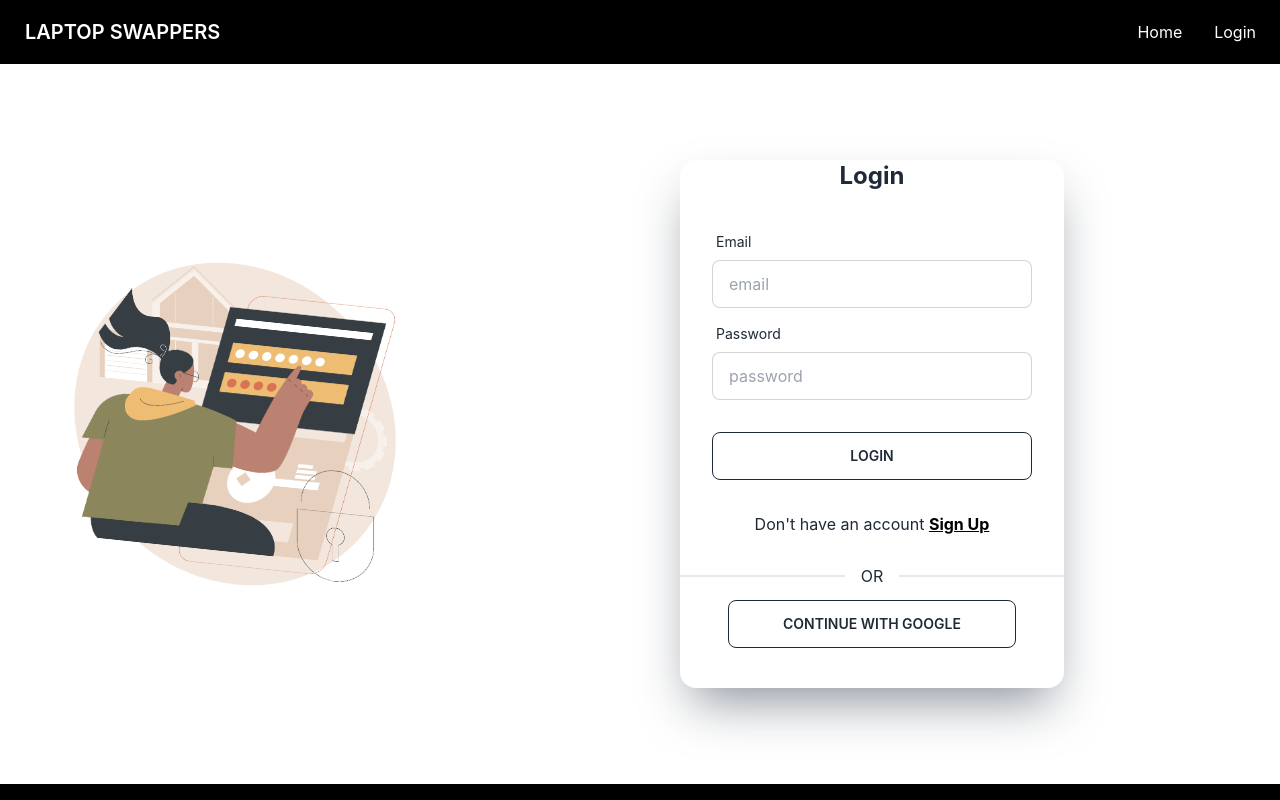
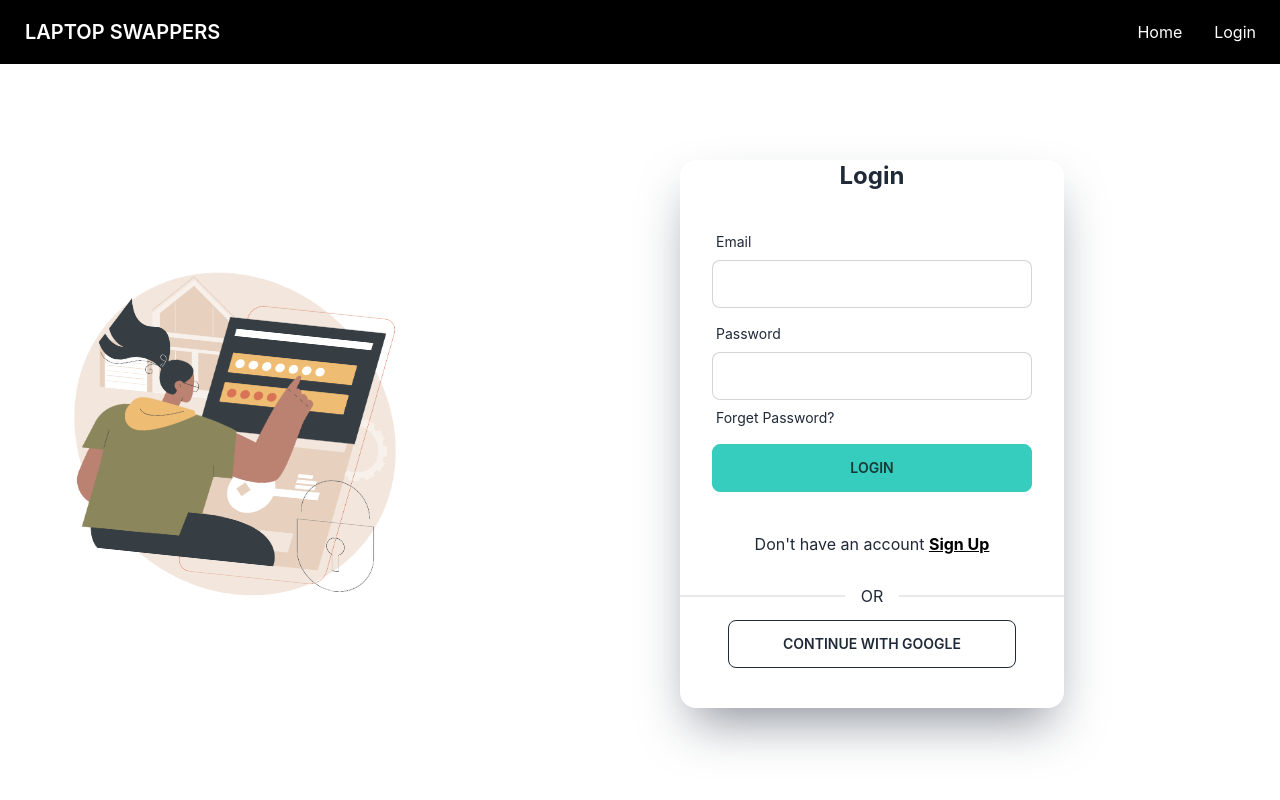
Before and after one commit to Marjan-001/assignment-12-laptop-resale-client, a React (Create React App) app: page /login in a window 1280 px wide. Shown: the top 800 px of the page. Built offline with nearby package versions, Linux system fonts and the light colour scheme; no server answers.

Commit message:
login signup

```diff
--- a/package.json
+++ b/package.json
@@ -11,6 +11,7 @@
     "react": "^18.2.0",
     "react-dom": "^18.2.0",
     "react-hook-form": "^7.39.5",
+    "react-hot-toast": "^2.4.0",
     "react-router-dom": "^6.4.3",
     "react-scripts": "5.0.1",
     "web-vitals": "^2.1.4"
--- a/src/App.js
+++ b/src/App.js
@@ -1,5 +1,6 @@
 
 import { RouterProvider } from 'react-router-dom';
+import { Toaster } from 'react-hot-toast';
 import './App.css';
 import router from './Routes/Routes';
 
@@ -7,6 +8,7 @@ function App() {
   return (
     <div className='max-w-[1440px] mx-auto'>
       <RouterProvider router={router}></RouterProvider>
+      <Toaster></Toaster>
     </div>
   );
 }
--- a/src/Pages/Login/Login.js
+++ b/src/Pages/Login/Login.js
@@ -1,7 +1,33 @@
-import React from 'react';
-import { Link } from 'react-router-dom';
+import React, { useContext, useState } from 'react';
+import { Link, useLocation, useNavigate } from 'react-router-dom';
+import { useForm } from 'react-hook-form';
 import log from '../../assets/images/Login.jpg'
+import { AuthContext } from '../../contexts/AuthProvider';
 const Login = () => {
+
+    const { register, formState: { errors }, handleSubmit } = useForm();
+    const { signIn } = useContext(AuthContext);
+    const [loginError, setLoginError] = useState('');
+    const location = useLocation();
+    const navigate = useNavigate();
+
+    const from = location.state?.from?.pathname || '/';
+
+    const handleLogin = data => {
+        console.log(data);
+        setLoginError('');
+        signIn(data.email, data.password)
+            .then(result => {
+                const user = result.user;
+                console.log(user);
+                navigate(from, { replace: true });
+            })
+            .catch(error => {
+                console.log(error.message)
+                setLoginError(error.message);
+            });
+    }
+
     return (
         <div className="hero  w-full my-20 ">
             <div className="hero-content grid gap-20 md:grid-cols-2 flex-col  lg:flex-row">
@@ -10,22 +36,30 @@ const Login = () => {
                 </div>
                 <div className="card flex-shrink-0 w-full max-w-sm shadow-2xl bg-base-100 shadow-slate-800/50">
                     <h1 className="text-2xl text-center font-bold">Login</h1>
-                    <form className="card-body">
-                        <div className="form-control">
-                            <label className="label">
-                                <span className="label-text">Email</span>
-                            </label>
-                            <input type="text" name='email' placeholder="email" className="input input-bordered" />
+                    <form onSubmit={handleSubmit(handleLogin)} className="card-body">
+                        <div className="form-control w-full max-w-xs">
+                            <label className="label"> <span className="label-text">Email</span></label>
+                            <input type="text"
+                                {...register("email", {
+                                    required: "Email Address is required"
+                                })}
+                                className="input input-bordered w-full max-w-xs" />
+                            {errors.email && <p className='text-red-600'>{errors.email?.message}</p>}
                         </div>
-                        <div className="form-control">
-                            <label className="label">
-                                <span className="label-text">Password</span>
-                            </label>
-                            <input type="password" name='password' placeholder="password" className="input input-bordered" />
-
+                        <div className="form-control w-full max-w-xs">
+                            <label className="label"> <span className="label-text">Password</span></label>
+                            <input type="password"
+                                {...register("password", {
+                                    required: "Password is required",
+                                    minLength: { value: 6, message: 'Password must be 6 characters or longer' }
+                                })}
+                                className="input input-bordered w-full max-w-xs" />
+                            <label className="label"> <span className="label-text">Forget Password?</span></label>
+                            {errors.password && <p className='text-red-600'>{errors.password?.message}</p>}
                         </div>
-                        <div className="form-control mt-6">
-                            <input className="btn btn-ghost btn-outline" type="submit" value="Login" />
+                        <input className='btn btn-accent w-full' value="Login" type="submit" />
+                        <div>
+                            {loginError && <p className='text-red-600'>{loginError}</p>}
                         </div>
                     </form>
                     <p className='text-center mb-4'>Don't have an account <Link className='text-black font-bold btn-link' to="/signup">Sign Up</Link> </p>
--- a/src/Pages/SignUp/SignUp.js
+++ b/src/Pages/SignUp/SignUp.js
@@ -1,10 +1,37 @@
-import React from 'react';
-import { Link } from 'react-router-dom';
+import React, { useContext, useState } from 'react';
+import { Link, useNavigate } from 'react-router-dom';
 import { useForm } from 'react-hook-form';
+import toast from 'react-hot-toast';
 import log from '../../assets/images/Login.jpg'
+import { AuthContext } from '../../contexts/AuthProvider';
 
 const SignUp = () => {
-    const { register, formState: { errors } } = useForm();
+    const { register, handleSubmit, formState: { errors } } = useForm();
+    const { createUser, updateUser } = useContext(AuthContext);
+    const [signUpError, setSignUPError] = useState('')
+    const navigate = useNavigate();
+    const handleSignUp = (data) => {
+        setSignUPError('');
+        createUser(data.email, data.password)
+            .then(result => {
+                const user = result.user;
+                console.log(user);
+                toast('User Created Successfully.')
+                const userInfo = {
+                    displayName: data.name
+                }
+                updateUser(userInfo)
+                    .then(() => {
+                        navigate('/');
+                    })
+                    .catch(err => console.log(err));
+            })
+            .catch(error => {
+                console.log(error)
+                setSignUPError(error.message)
+            });
+
+    }
     return (
         <div className="hero mx-auto  w-full my-20 ">
             <div className="hero-content grid gap-20 md:grid-cols-2 flex-col  lg:flex-row">
@@ -13,7 +40,7 @@ const SignUp = () => {
                 </div>
                 <div className="card flex-shrink-0 w-full max-w-sm shadow-2xl bg-base-100 shadow-slate-800/50">
                     <h1 className="text-2xl text-center font-bold">Sign up</h1>
-                    <form className="card-body">
+                    <form onSubmit={handleSubmit(handleSignUp)} className="card-body">
                         <div className="form-control w-full max-w-xs">
                             <label className="label"> <span className="label-text">Name</span></label>
                             <input type="text" {...register("name", {
@@ -38,7 +65,7 @@ const SignUp = () => {
                             {errors.password && <p className='text-red-500'>{errors.password.message}</p>}
                         </div>
                         <input className='btn btn-outline w-full mt-4' value="Sign Up" type="submit" />
-                        {/* {signUpError && <p className='text-red-600'>{signUpError}</p>} */}
+                        {signUpError && <p className='text-red-600'>{signUpError}</p>}
                     </form>
                     <p className='text-center mb-4'>Already have an account? <Link className='text-black font-bold btn-link' to="/login">Log in</Link> </p>
 
--- a/src/Shared/Navbar/Navbar.js
+++ b/src/Shared/Navbar/Navbar.js
@@ -1,11 +1,28 @@
-import React from 'react';
+import React, { useContext } from 'react';
 import { Link } from 'react-router-dom';
+import { AuthContext } from '../../contexts/AuthProvider';
+
 
 
 const Navbar = () => {
+    const { user, logOut } = useContext(AuthContext);
+
+    const handleLogOut = () => {
+        logOut()
+            .then(() => { })
+            .catch(err => console.log(err));
+    }
     const menuItems = <React.Fragment>
         <li><Link to="/">Home</Link></li>
-        <li><Link to="/login">Login</Link></li>
+
+        {
+            user?.uid ? <>
+                <li><button onClick={handleLogOut}>Sign out</button></li>
+            </>
+                :
+                <li><Link to="/login">Login</Link></li>
+        }
+
     </React.Fragment>
     return (
         <div className="navbar bg-black flex justify-between">
--- a/src/contexts/AuthProvider.js
+++ b/src/contexts/AuthProvider.js
@@ -0,0 +1,51 @@
+import React, { createContext, useEffect, useState } from 'react';
+import { createUserWithEmailAndPassword, updateProfile, onAuthStateChanged, signOut, signInWithEmailAndPassword, getAuth } from 'firebase/auth'
+import app from '../firebase.config';
+
+export const AuthContext = createContext();
+
+const auth = getAuth(app);
+
+const AuthProvider = ({ children }) => {
+
+    const [user, setUser] = useState(null);
+    const [loading, setLoading] = useState(true);
+
+
+    const createUser = (email, password) => {
+        setLoading(true);
+        return createUserWithEmailAndPassword(auth, email, password);
+    }
+
+    const signIn = (email, password) => {
+        setLoading(true);
+        return signInWithEmailAndPassword(auth, email, password);
+    }
+
+    const updateUser = (userInfo) => {
+        return updateProfile(auth.currentUser, userInfo);
+    }
+    const logOut = () => {
+        setLoading(true);
+        return signOut(auth);
+    }
+
+    useEffect(() => {
+        const unsubscribe = onAuthStateChanged(auth, currentUser => {
+            console.log('user observing');
+            setUser(currentUser);
+            setLoading(false);
+        });
+
+        return () => unsubscribe();
+    }, [])
+
+    const authInfo = { createUser, logOut, updateUser, signIn, user, loading }
+    return (
+        <AuthContext.Provider value={authInfo}>
+            {children}
+        </AuthContext.Provider>
+    );
+};
+
+export default AuthProvider;
--- a/src/index.js
+++ b/src/index.js
@@ -3,11 +3,14 @@ import ReactDOM from 'react-dom/client';
 import './index.css';
 import App from './App';
 import reportWebVitals from './reportWebVitals';
+import AuthProvider from './contexts/AuthProvider';
 
 const root = ReactDOM.createRoot(document.getElementById('root'));
 root.render(
   <React.StrictMode>
-    <App />
+    <AuthProvider>
+      <App />
+    </AuthProvider>
   </React.StrictMode>
 );
 
```
Also changed, not shown: 1 other file (tests, documents, lock files or other folders).
